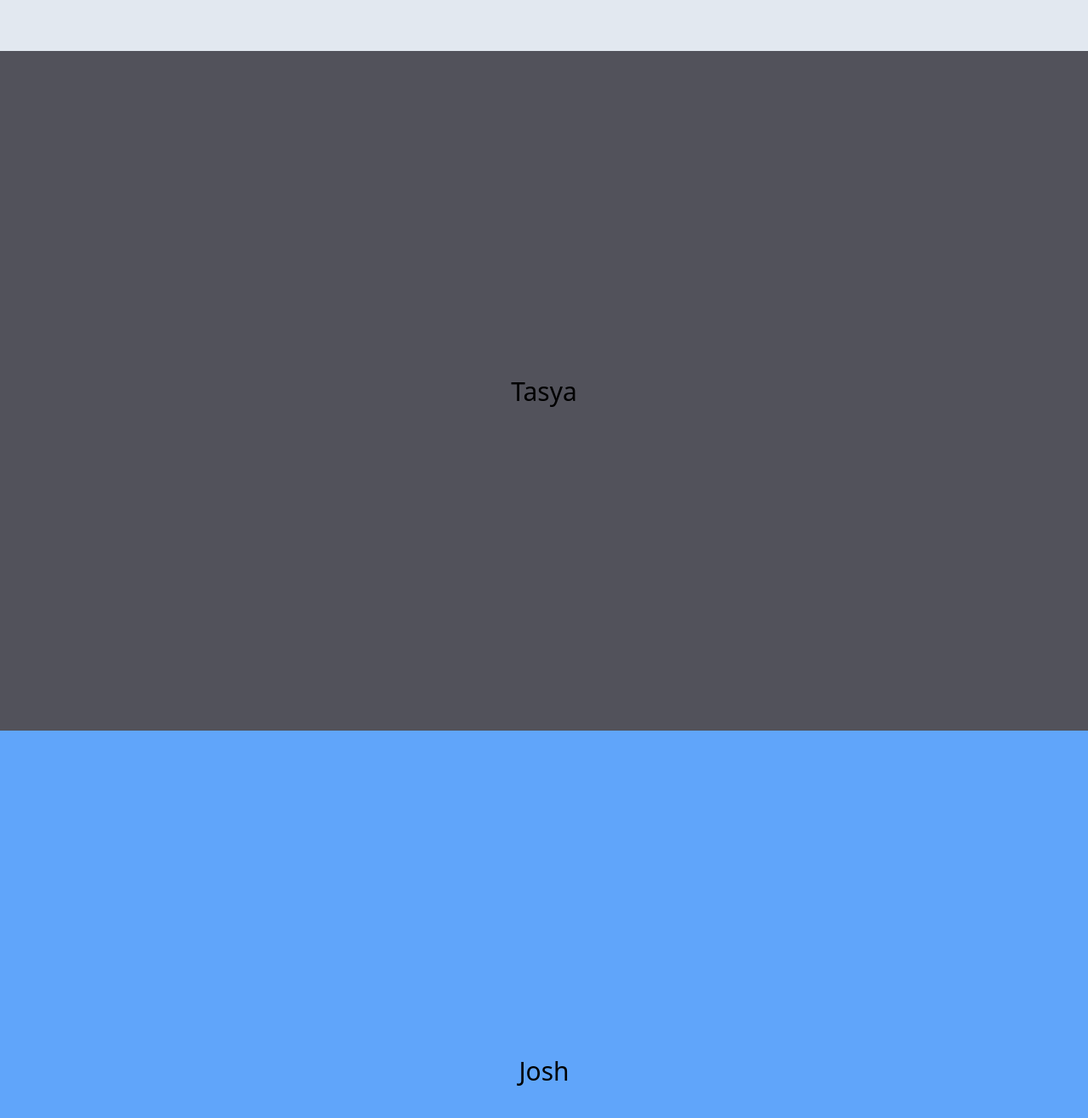
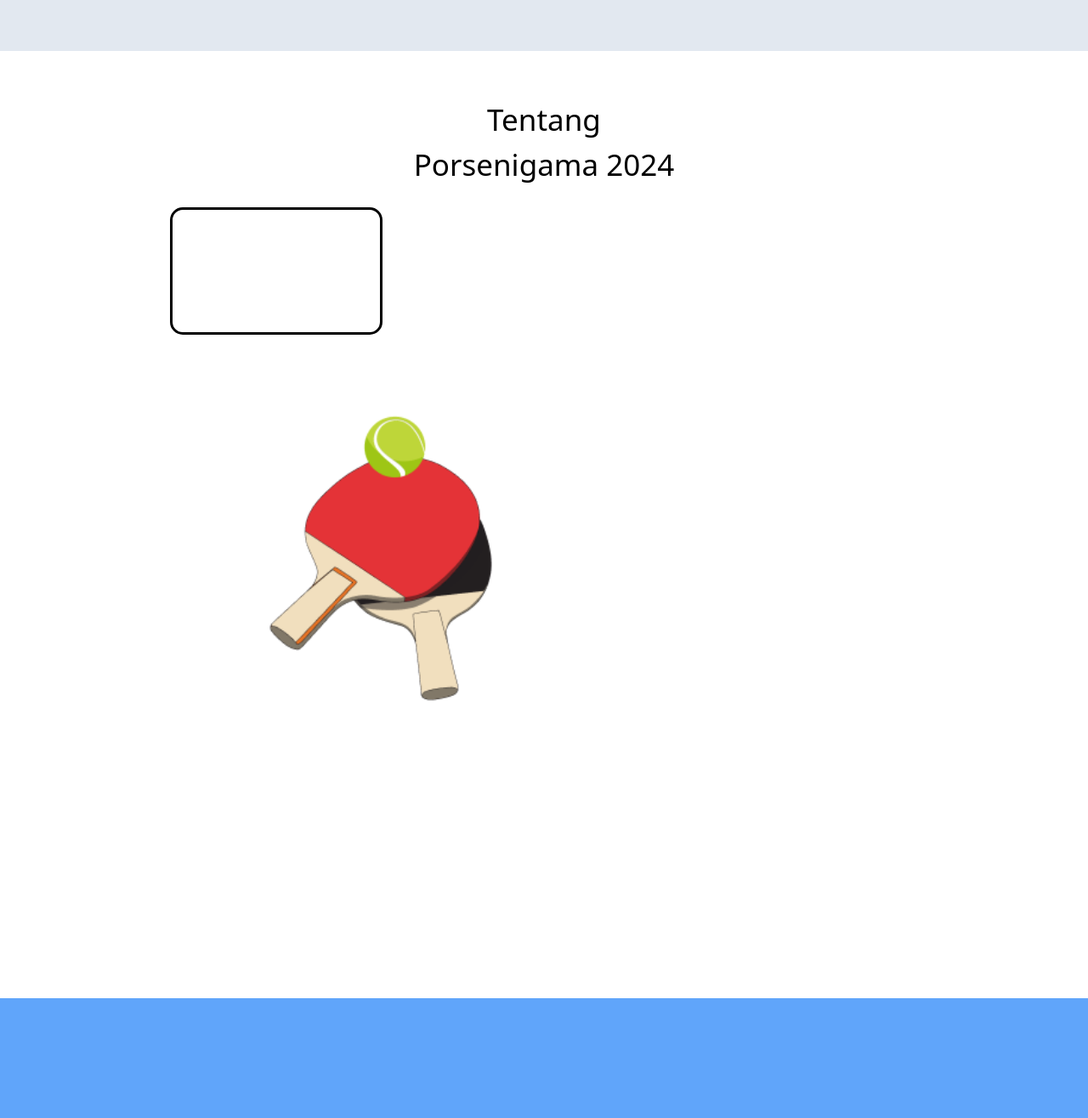
Before and after one commit to runsdev/nesco-sinau-mirror, a Next.js app: page / in a window 1280 px wide. Shown: the part 740-2056 px from the top of the page at 85% size. Built offline with nearby package versions, Linux system fonts and the light colour scheme.

Commit message:
tentang porsenigama

```diff
--- a/src/modules/Tasya.js
+++ b/src/modules/Tasya.js
@@ -3,10 +3,27 @@
   Semangat Tas!
 */
 
+import Image from "next/image";
+
 export default function Tasya() {
   return (
-    <div className="flex min-h-screen w-full items-center justify-center bg-zinc-600 text-[30px]">
-      Tasya
-    </div>
+    <>
+      <div className="flex min-h-screen w-full flex-col items-center bg-white">
+        <div className="mt-[55px] text-[35px]">Tentang</div>
+        <div className="text-[35px]">Porsenigama 2024</div>
+
+        <div className="mt-[24px] flex w-full justify-start pl-[200px]">
+          <div className="box-border h-[150px] w-[250px] rounded-[15px] border-[3px] border-black p-4" />
+        </div>
+
+        <div className="mt-[24px] flex w-full justify-start pl-[200px]">
+          <Image src="/images/tenis.png" width={500} height={500} alt="Picture of the author" />
+        </div>
+
+        <div className="mt-[100px] flex w-full justify-start pl-[200px]">
+          <div className="box-border h-[150px] w-[300px] rounded-[15px]" />
+        </div>
+      </div>
+    </>
   );
 }
```
Also changed, not shown: public/images/tenis.png (added).
